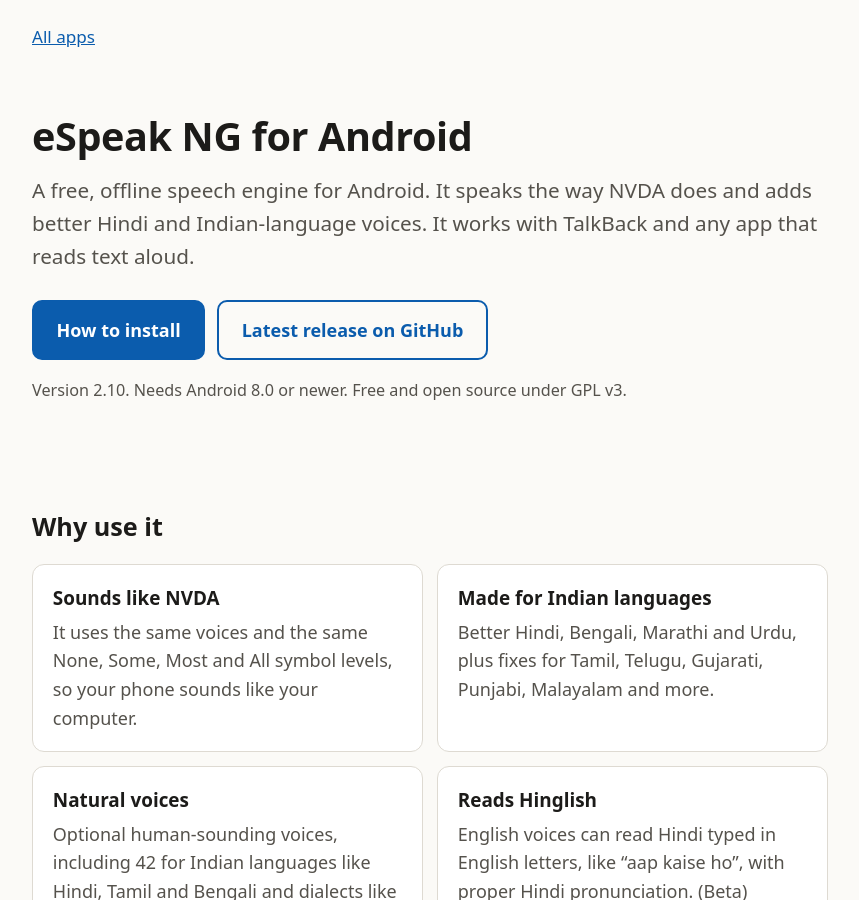
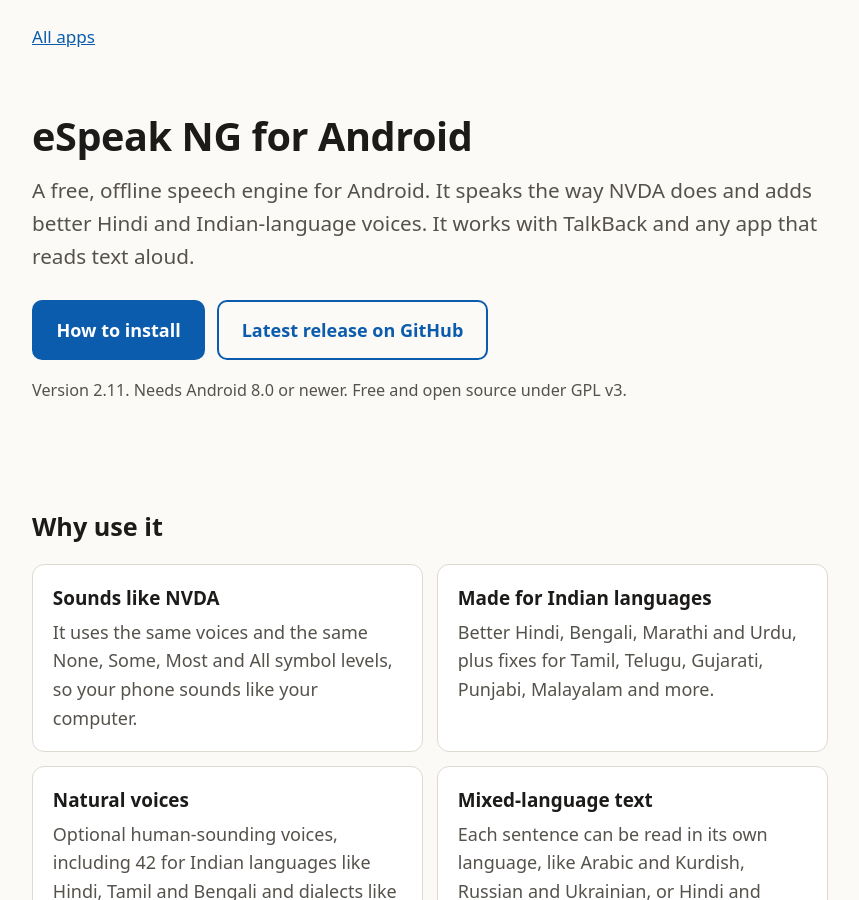
Before and after one commit to animeshahilya/animeshahilya.github.io, a Jekyll site: the page built from _apps/espeak-ng.md, in a window 1280 px wide and 900 px high. Shown: the whole window, without its empty margins (210-1069 px from the left). Built offline with Jekyll 4.4.1, drawn with Linux system fonts in a browser that asks for light colours; some of the changed text lies outside the part shown.

Commit message:
eSpeak NG 2.11

```diff
--- a/_apps/espeak-ng.md
+++ b/_apps/espeak-ng.md
@@ -3,7 +3,7 @@ app_name: eSpeak NG for Android
 order: 1
 tagline: A free, offline speech engine that speaks like NVDA, with better Hindi and Indian-language voices.
 summary: A free, offline speech engine for Android. It speaks the way NVDA does and adds better Hindi and Indian-language voices. It works with TalkBack and any app that reads text aloud.
-version: "2.10"
+version: "2.11"
 android: "8.0"
 license: Free and open source under GPL v3
 releases_repo: animeshahilya/espeak-ng
@@ -15,6 +15,7 @@ feature_groups:
       - { title: Sounds like NVDA, text: "It uses the same voices and the same None, Some, Most and All symbol levels, so your phone sounds like your computer." }
       - { title: Made for Indian languages, text: "Better Hindi, Bengali, Marathi and Urdu, plus fixes for Tamil, Telugu, Gujarati, Punjabi, Malayalam and more." }
       - { title: Natural voices, text: "Optional human-sounding voices, including 42 for Indian languages like Hindi, Tamil and Bengali and dialects like Bhojpuri and Chhattisgarhi. They speak offline once downloaded and stay off until you turn them on." }
+      - { title: Mixed-language text, text: "Each sentence can be read in its own language, like Arabic and Kurdish, Russian and Ukrainian, or Hindi and Marathi, even without natural voices." }
       - { title: Reads Hinglish, text: "English voices can read Hindi typed in English letters, like “aap kaise ho”, with proper Hindi pronunciation. (Beta)" }
       - { title: Fast and fully offline, text: "It needs no internet and sends no data anywhere. Speech starts instantly, even on older phones." }
       - { title: Over 100 languages, text: "You also get 82 character voices from the community collection." }
```
